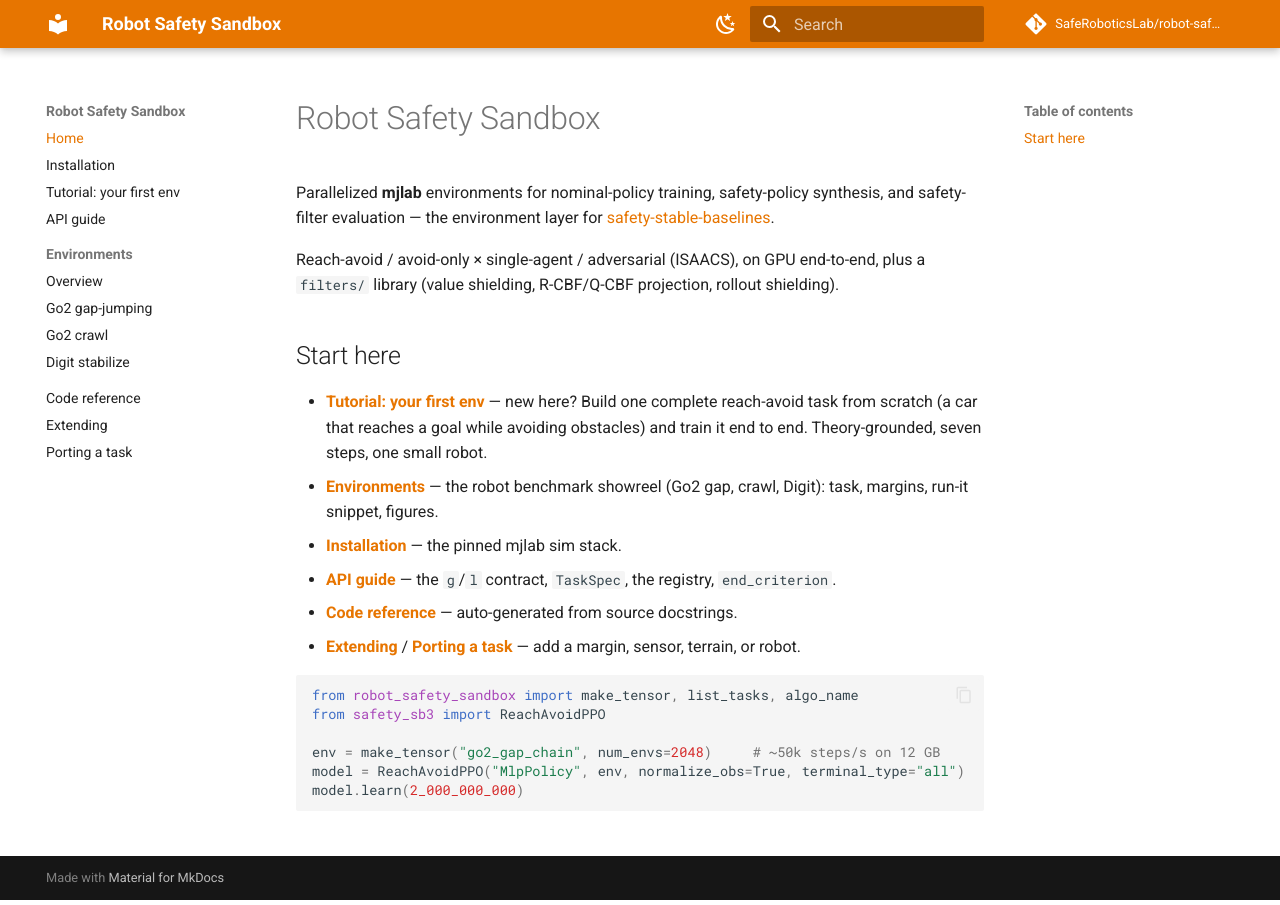
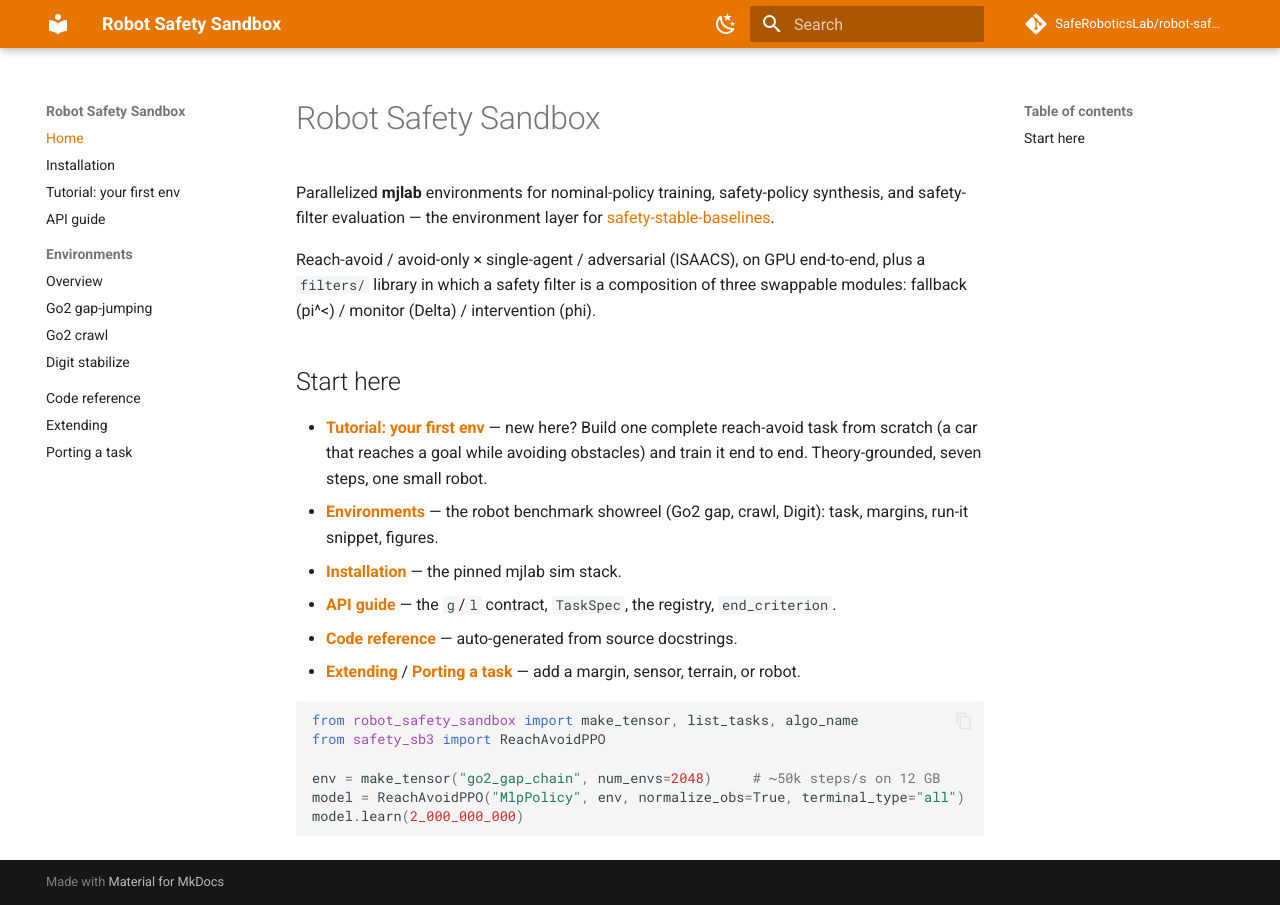
Before and after one commit to SafeRoboticsLab/robot-safety-sandbox, an MkDocs documentation site: the page built from docs/index.md, in a window 1280 px wide. Built offline with MkDocs 1.6.1 and Material for MkDocs 9.7.7, drawn with Linux system fonts in a browser that asks for light colours; comment, search, counter and statistics services are not loaded.

Commit message:
migrate filter call sites to the composition API
examples/eval_filter.py and examples/eval_brake_or_jump_filter.py build the
filter with safety_value_filter(...), call it directly instead of .act(), and
read counters off filt.telemetry. The --no-filter path clears the latch on the
intervention and resets the log.

Docs drop the "shield" vocabulary in favour of fallback / monitor /
intervention / filter.

```diff
--- a/docs/index.md
+++ b/docs/index.md
@@ -5,7 +5,8 @@
 [safety-stable-baselines](https://github.com/SafeRoboticsLab/safety-stable-baselines).
 
 Reach-avoid / avoid-only × single-agent / adversarial (ISAACS), on GPU end-to-end,
-plus a `filters/` library (value shielding, R-CBF/Q-CBF projection, rollout shielding).
+plus a `filters/` library in which a safety filter is a composition of three
+swappable modules: fallback (pi^<) / monitor (Delta) / intervention (phi).
 
 ## Start here
 
```
Also changed, not shown: README.md (+3 -3 lines), docs/environments/go2-gap.md (+1 -1 lines), 2 other files.
